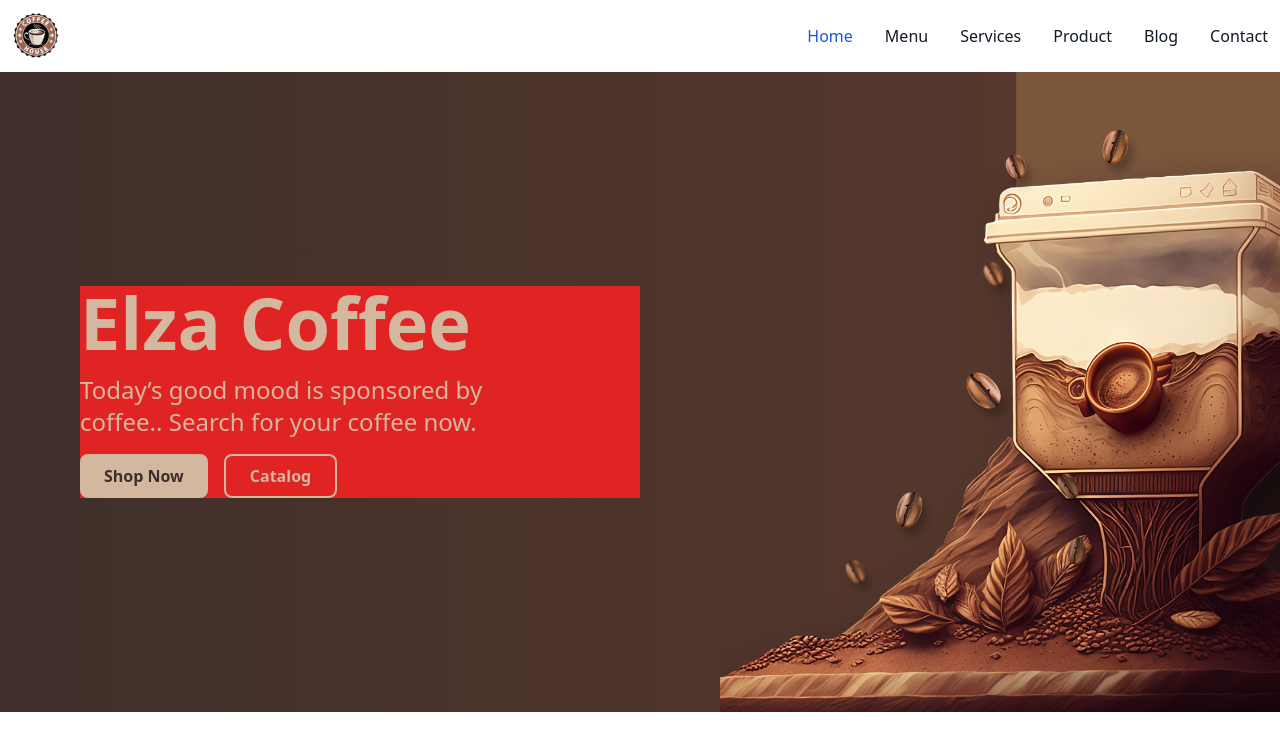
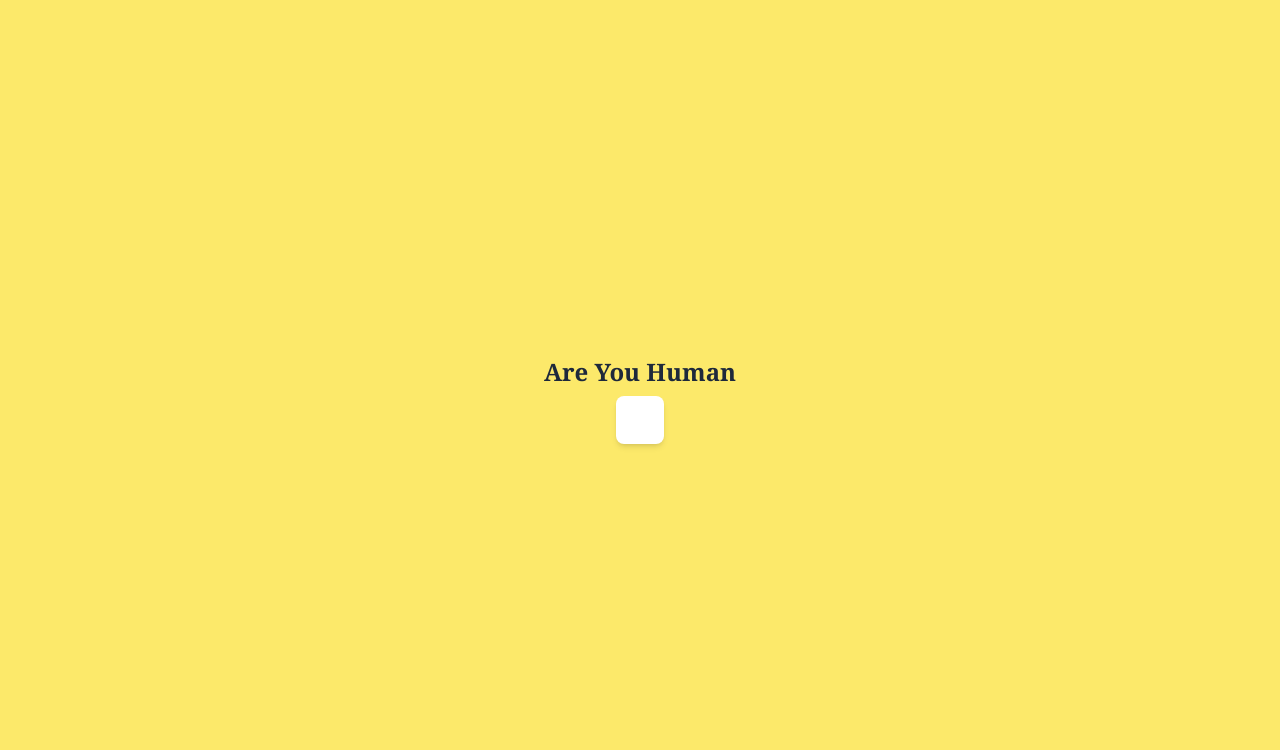
Before and after one commit to muhammadhasansiddiqui/vite-project, a React (Vite) app: page / in a window 1280 px wide. Shown: the top 750 px of the page. Built offline with nearby package versions, Linux system fonts and the light colour scheme.

Commit message:
check box

```diff
--- a/src/App.jsx
+++ b/src/App.jsx
@@ -5,12 +5,22 @@ import { BrowserRouter as Router, Route, Routes } from 'react-router-dom';
 import Navbar from './components/Navbar';
 import Hero from './components/Hero';
 import OurStory from './components/OurStory';
+import Work from './pages/work';
 
 function App() {
   return (
     <Router>
-      <Navbar />
-      <Hero/>
+
+
+< Work />
+
+
+      {/* <Navbar />
+
+      <Hero/> */}
+
+
+
       {/* <OurStory/> */}
       {/* <Routes>
         <Route path="/" element={<Home />} />
--- /dev/null
+++ b/src/pages/work.jsx
@@ -0,0 +1,38 @@
+import { useState } from "react";
+
+export default function Work() {
+  const [check, setCheck] = useState(false);
+
+  const handleToggle = () => {
+    setCheck((prevCheck) => !prevCheck);
+  };
+
+  return (
+    <div className="flex flex-col justify-center items-center gap-2 min-h-screen bg-yellow-200">
+      <h1 className="text-2xl font-bold font-serif text-slate-800   ">
+        Are You Human
+      </h1>
+      <div
+        onClick={handleToggle}
+        className={`border-2-black shadow-md   w-12 h-12 rounded-lg cursor-pointer  ${
+          check ? "bg-green-500" : "bg-white"
+        }`}
+      >
+        {check && (
+          <svg
+            xmlns="http://www.w3.org/2000/svg"
+            viewBox="0 0 24 24"
+            fill="white"
+            className="w-full h-full p-1"
+          >
+            <path
+              fillRule="evenodd"
+              d="M19.916 4.626a.75.75 0 01.208 1.04l-9 13.5a.75.75 0 01-1.154.114l-6-6a.75.75 0 011.06-1.06l5.353 5.353 8.493-12.739a.75.75 0 011.04-.208z"
+              clipRule="evenodd"
+            />
+          </svg>
+        )}
+      </div>
+    </div>
+  );
+}
```
